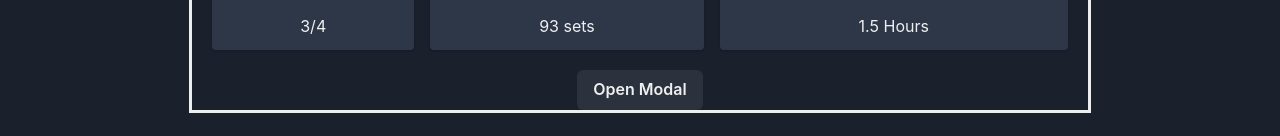
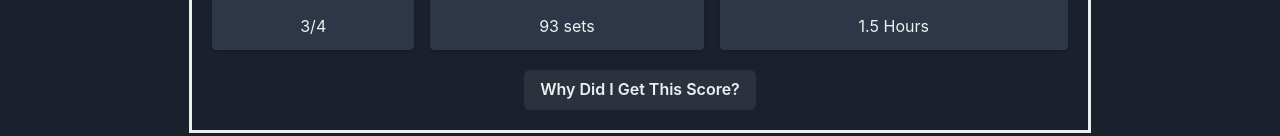
Before and after one commit to MarcusFredericks2021/SplitPicker-SBUHACKS-2024-, a React (Create React App) app in the folder splitpicker_frontend/: page /builder in a window 1280 px wide. Shown: the part 224-360 px from the top of the page. Built offline with nearby package versions, Linux system fonts and the light colour scheme; no server answers.

Commit message:
Changed button for why:

```diff
--- a/splitpicker_frontend/src/Components/ScoreBoard.jsx
+++ b/splitpicker_frontend/src/Components/ScoreBoard.jsx
@@ -42,7 +42,7 @@ const ScoreBoard = () => {
                 </Card>
             </SimpleGrid >
             <>
-                <Button onClick={onOpen}>Open Modal</Button>
+                <Button className='mb-5' onClick={onOpen}>Why Did I Get This Score?</Button>
 
                 <Modal isOpen={isOpen} size='full' onClose={onClose}>
                     <ModalOverlay />
```
